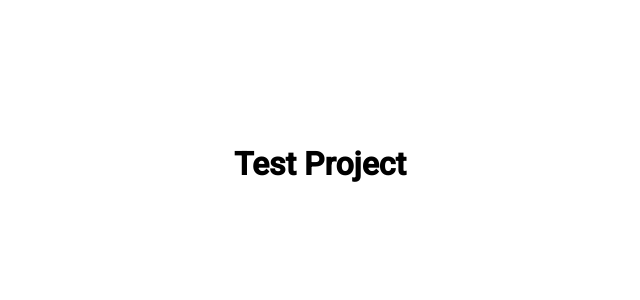
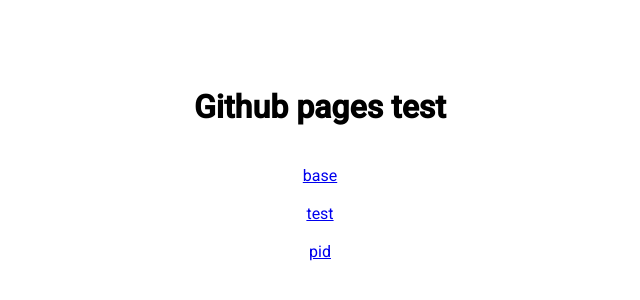
Before and after one commit to cslearn101/test-projects, a plain HTML site: page gh-pages/index.html in a window 1280 px wide. Shown: the part 236-536 px from the top of the page, without its empty margins (320-960 px from the left). Drawn offline with Linux system fonts and the light colour scheme.

Commit message:
teste gh-pages

```diff
--- a/test-project/index.html
+++ b/gh-pages/index.html
@@ -3,11 +3,18 @@
     <head>
         <meta charset="UTF-8" />
         <meta name="viewport" content="width=device-width, initial-scale=1.0" />
-        <title>Test Project</title>
+        <title>Title</title>
         <link rel="stylesheet" href="style.css" />
         <script src="script.js" defer></script>
     </head>
     <body>
-        <h1>Test Project</h1>
+        <h1>Github pages test</h1>
+        <br>
+        <a href="../base-project/index.html">base</a>
+        <br>
+        <a href="../test-project/index.html">test</a>
+        <br>
+        <a href="../pid/index.html">pid</a>
+
     </body>
 </html>
--- a/base-project/style.css
+++ b/gh-pages/style.css
@@ -11,4 +11,5 @@
     font-family: "Roboto", sans-serif;
     margin: 0;
     min-height: 100vh;
+    flex-direction: column;
 }
--- a/pid/script.js
+++ b/pid/script.js
@@ -133,3 +133,6 @@
   //applyInputToValve(input);
   //goalReached = (input === 0) ? true : false;
 //}
+
+
+console.log("Teste");
```
Also changed, not shown: base-project/script.js (deleted), gh-pages/script.js (added), test-project/script.js (deleted).
